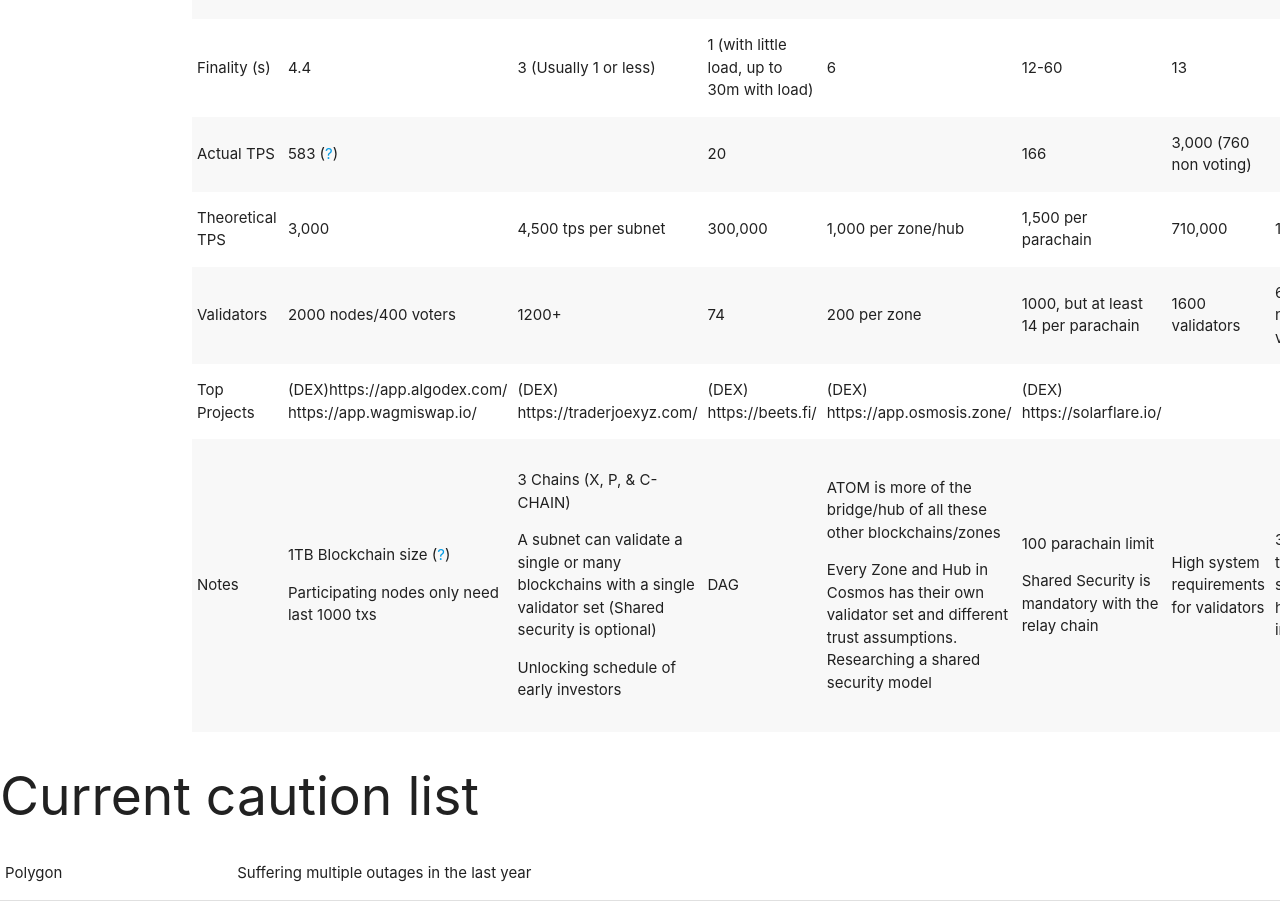
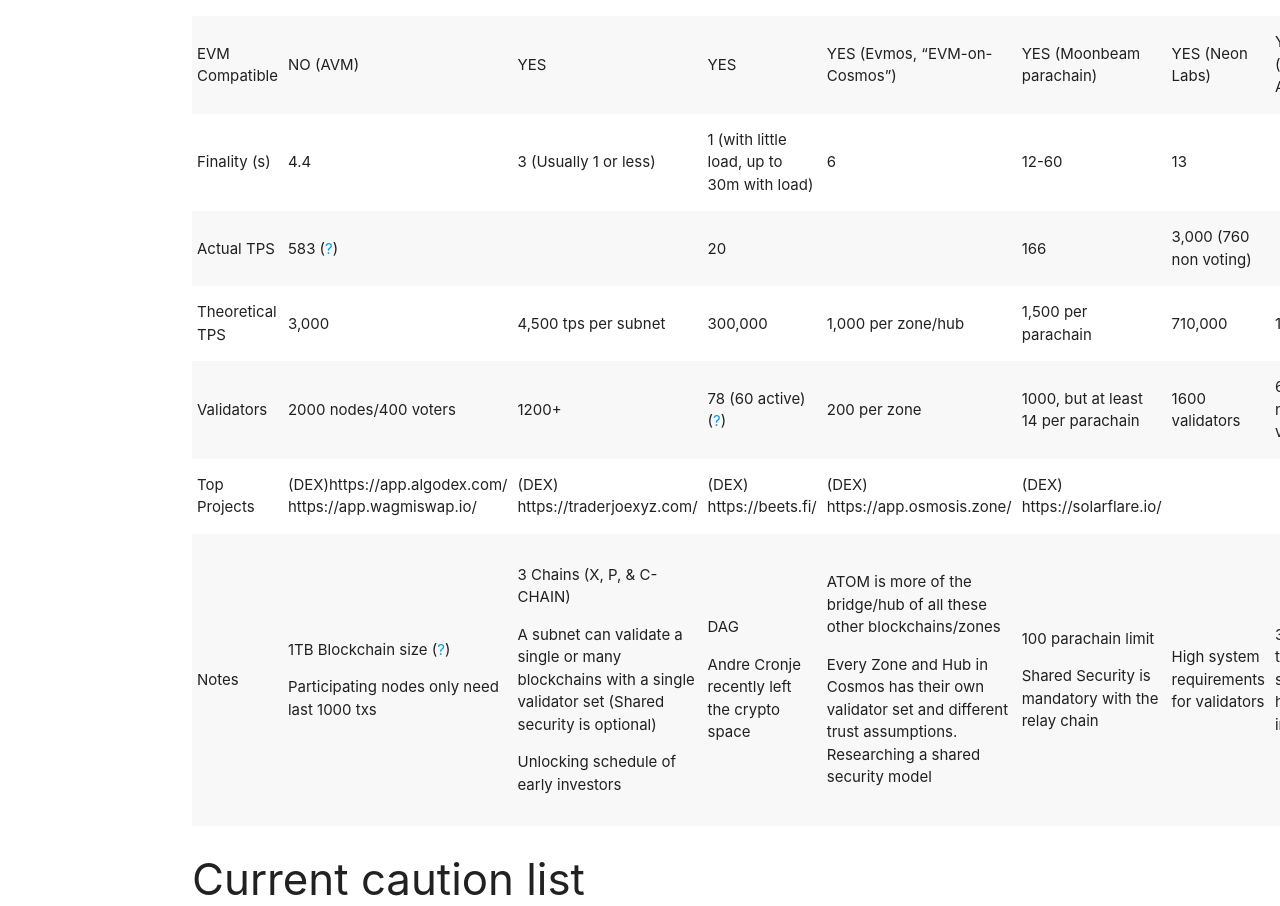
Before and after one commit to mrv777/Crypto-Platforms, a plain HTML site: page index.html in a window 1280 px wide. Shown: the part 131-1037 px from the top of the page. Drawn offline with Linux system fonts and the light colour scheme.

Commit message:
Update Fantom

```diff
--- a/index.html
+++ b/index.html
@@ -20,6 +20,7 @@
 
   <body>
     <div class="container">
+      <h3>Platform Comparison</h3>
       <table class="striped">
         <thead>
           <tr>
@@ -42,7 +43,7 @@
             <td>YES</td>
             <td>YES (Evmos, “EVM-on-Cosmos”)</td>
             <td>YES (Moonbeam parachain)</td>
-            <td></td>
+            <td>YES (Neon Labs)</td>
             <td>YES (Project Aurora)</td>
           </tr>
           <tr>
@@ -79,7 +80,7 @@
             <td>Validators</td>
             <td>2000 nodes/400 voters</td>
             <td>1200+</td>
-            <td>74</td>
+            <td>78 (60 active) (<a href="https://ftmscan.com/validators">?</a>)</td>
             <td>200 per zone</td>
             <td>1000, but at least 14 per parachain</td>
             <td>1600 validators</td>
@@ -108,7 +109,10 @@
               validator set (Shared security is optional)</p>
               <p>Unlocking schedule of early investors</p>
             </td>
-            <td>DAG</td>
+            <td>
+              <p>DAG</p>
+              <p>Andre Cronje recently left the crypto space</p>
+            </td>
             <td>
               <p>ATOM is more of the bridge/hub of all these other
               blockchains/zones</p>
@@ -124,15 +128,15 @@
           </tr>
         </tbody>
       </table>
-    </div>
 
-    <h2>Current caution list</h2>
+      <h3>Current caution list</h3>
       <table>
         <tr>
           <td>Polygon</td>
           <td>Suffering multiple outages in the last year</td>
         </tr>
       </table>
+    </div>
     <!--JavaScript at end of body for optimized loading-->
     <script type="text/javascript" src="js/materialize.min.js"></script>
   </body>
```
Lines whose indentation alone changed are shown as unchanged.
